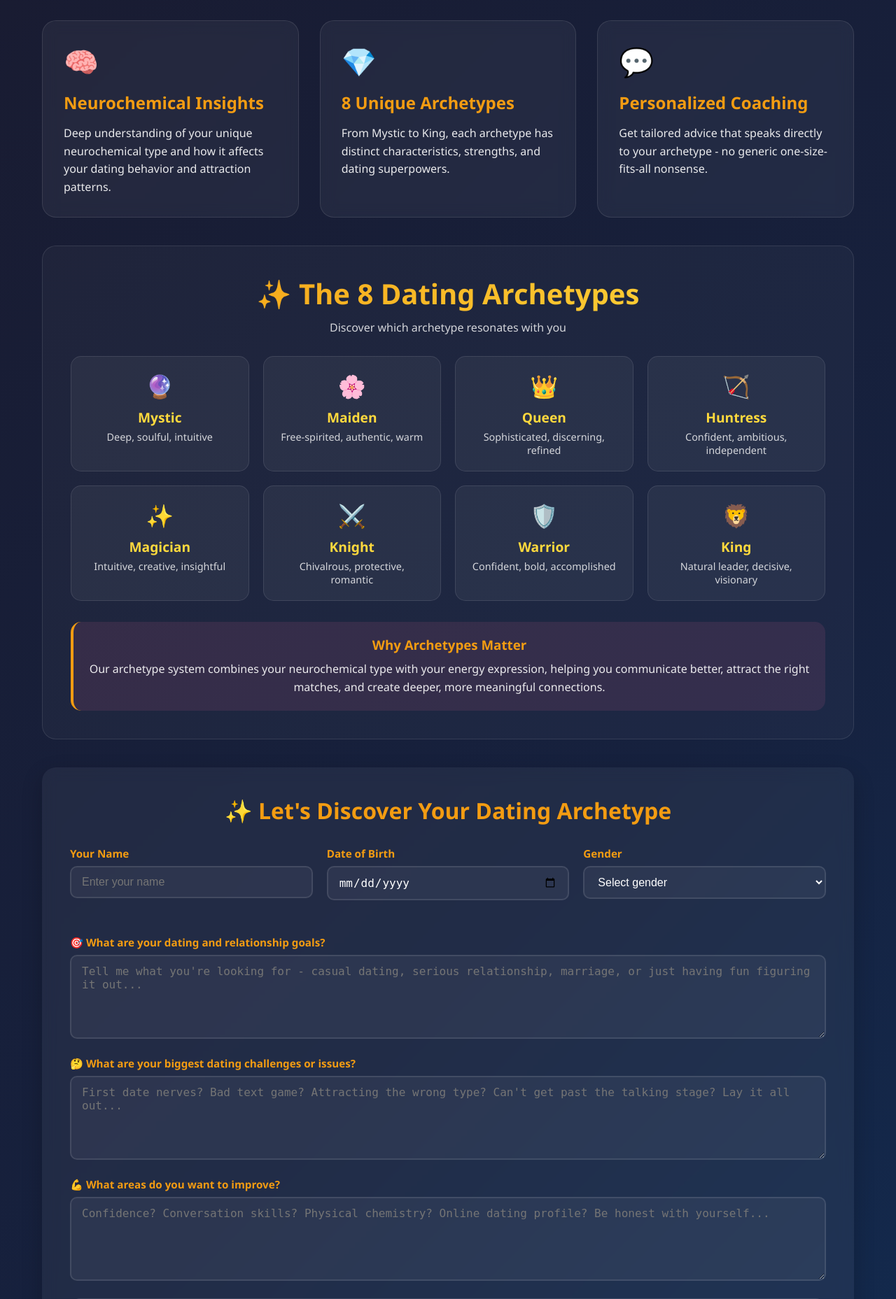
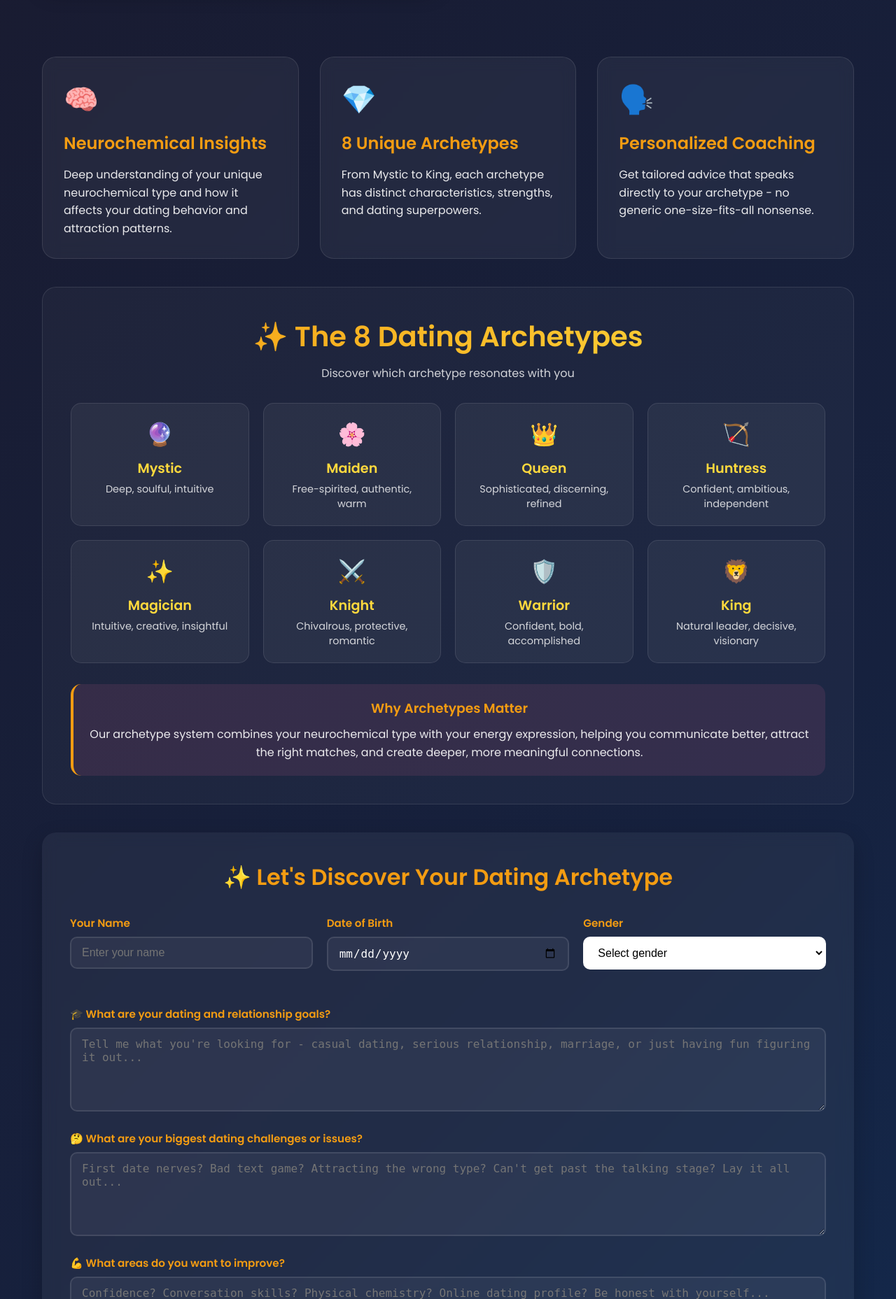
Before and after one commit to theneume/lohacoachpilot, a Flask app: page / in a window 1280 px wide. Shown: the part 652-2509 px from the top of the page at 70% size. Run offline with Flask 3, Linux system fonts and the light colour scheme; some libraries are stand-ins or nearby versions.

Commit message:
Update index.html

```diff
--- a/templates/index.html
+++ b/templates/index.html
@@ -5,6 +5,8 @@
     <meta name="viewport" content="width=device-width, initial-scale=1.0">
     <title>LOHA - Love of Human Attraction</title>
     <style>
+        @import url('https://fonts.googleapis.com/css2?family=Playfair+Display:wght@700;800;900&family=Poppins:wght@400;500;600&display=swap');
+
         * {
             margin: 0;
             padding: 0;
@@ -12,7 +14,7 @@
         }
 
         body {
-            font-family: 'Segoe UI', Tahoma, Geneva, Verdana, sans-serif;
+            font-family: 'Poppins', 'Segoe UI', Tahoma, Geneva, Verdana, sans-serif;
             background: linear-gradient(135deg, #1a1a2e 0%, #16213e 50%, #0f3460 100%);
             min-height: 100vh;
             color: #fff;
@@ -317,6 +324,17 @@
             background: rgba(255,255,255,0.1);
         }
 
+        /* Fix dropdown text color */
+        select {
+            color: #000;
+            background: #fff;
+        }
+
+        select option {
+            color: #000;
+            background: #fff;
+        }
+
         textarea {
             resize: vertical;
             min-height: 120px;
@@ -533,13 +592,13 @@
             <div class="header-left">
                 <img src="/static/lologo8.png" alt="LOHA Logo" class="logo">
                 <div class="header-text">
-                    <h1>LOHA</h1>
+                    <h1>Loha Dating Coach</h1>
                     <p class="tagline">Personalised Advice for Dating and Relationships</p>
                 </div>
             </div>
             <div class="header-buttons">
                 <a href="https://www.loha.dating" class="header-btn primary">Visit LOHA</a>
-                <a href="https://www.loha.dating" class="header-btn secondary">Sign Up Free</a>
+                <a href="https://loha.dating/user/sign-up" class="header-btn secondary">Sign Up Free</a>
             </div>
         </header>
 
@@ -567,7 +626,7 @@
                 <p>From Mystic to King, each archetype has distinct characteristics, strengths, and dating superpowers.</p>
             </div>
             <div class="feature-card">
-                <div class="icon">💬</div>
+                <div class="icon">🗣️</div>
                 <h3>Personalized Coaching</h3>
                 <p>Get tailored advice that speaks directly to your archetype - no generic one-size-fits-all nonsense.</p>
             </div>
@@ -646,14 +705,12 @@
                         <option value="">Select gender</option>
                         <option value="male">Male</option>
                         <option value="female">Female</option>
-                        <option value="non-binary">Non-binary</option>
-                        <option value="other">Other</option>
                     </select>
                 </div>
             </div>
 
             <div class="form-group">
-                <label>🎯 What are your dating and relationship goals?</label>
+                <label>🎓 What are your dating and relationship goals?</label>
                 <textarea id="goals" placeholder="Tell me what you're looking for - casual dating, serious relationship, marriage, or just having fun figuring it out..."></textarea>
             </div>
 
@@ -783,7 +832,7 @@
 
         <div id="chatSection" class="chat-section">
             <div class="chat-header">
-                <h2>💬 Let's Talk Dating</h2>
+                <h2>🗣️ Let's Talk Dating</h2>
                 <button class="header-btn secondary" onclick="resetChat()" style="margin: 0; padding: 10px 20px; font-size: 0.9rem;">New Chat</button>
             </div>
             <div id="chatContainer" class="chat-container">
@@ -801,8 +850,14 @@
         </div>
 
         <footer>
-            <p>💖 LOHA - Love of Human Attraction | Based on "Magnetic" by Leo Kendrick</p>
-            <p>Your witty dating coach, keeping it real since 2025</p>
+            <div class="copyright">
+                <p>Loha Dating Coach and Deepsyke AI. Copyright. 2026. All rights reserved.</p>
+                <p>Affinity Zones, Deepsyke AI modelling is exclusively licensed and protected IP.</p>
+            </div>
+            <div class="privacy-notice">
+                <strong>Privacy & Disclaimer:</strong><br>
+                This is not a medical or professional diagnosis but a self-help tool used at the discretion of the user and we take no responsibility for the actions taken as a result of engaging with Deepsyke integrations. No personal data is stored or captured and is only valid for a single session or until user closes browser.
+            </div>
         </footer>
     </div>
 
```
Also changed, not shown: other parts of templates/index.html (+52 -14 lines).
